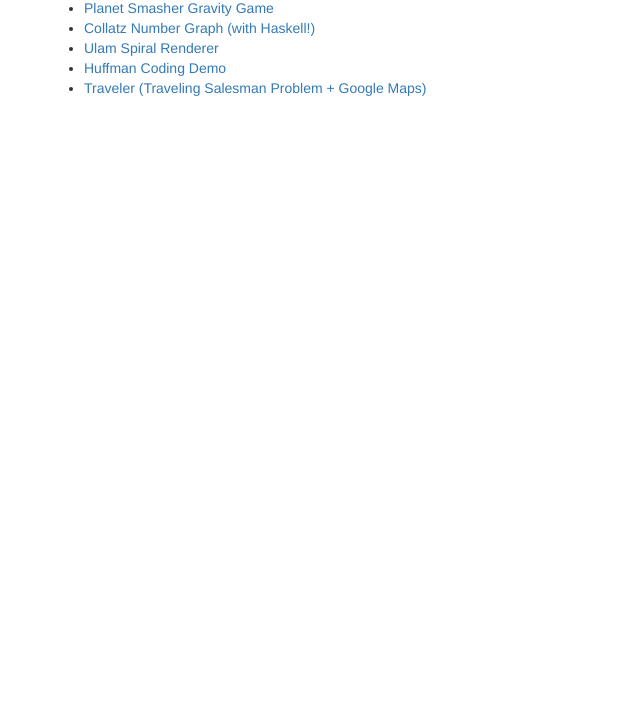
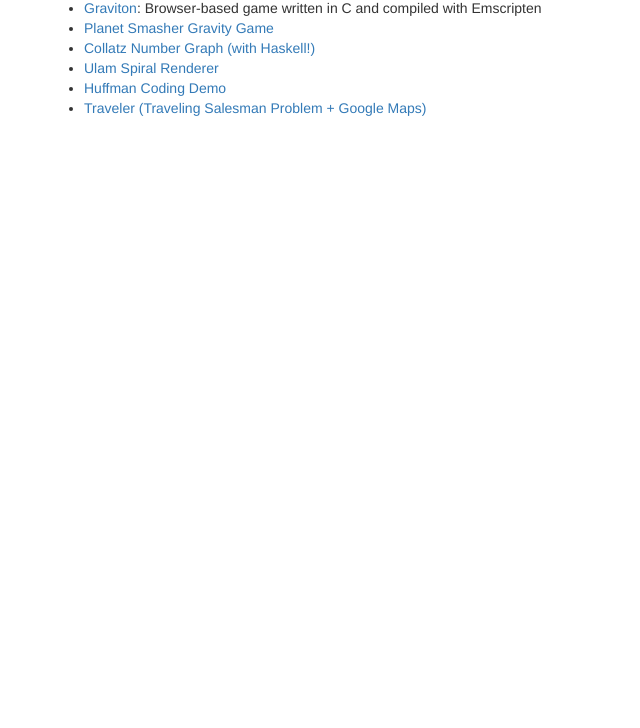
Before and after one commit to crazedgremlin/crazedgremlin.github.com, a plain HTML site: page index.html in a window 1280 px wide. Shown: the part 72-800 px from the top of the page, without its empty margins (26-666 px from the left). Drawn offline with nearby package versions, Linux system fonts and the light colour scheme.

Commit message:
Added link to graviton demo

```diff
--- a/index.html
+++ b/index.html
@@ -12,6 +12,9 @@
 
             <div>
                 <ul>
+                    <li>
+                        <a href="http://dmcardle.github.io/graviton/gen/">Graviton</a>: Browser-based game written in C and compiled with Emscripten
+                    </li>
                     <li>
                         <a href="http://dmcardle.github.io/planet_smasher_js/">Planet Smasher Gravity Game</a>
                     </li>
```
